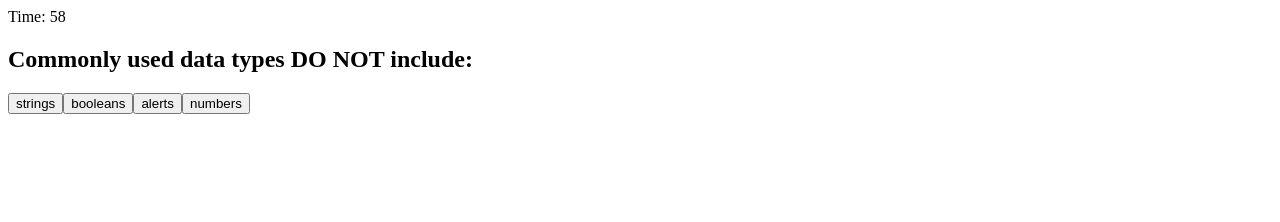
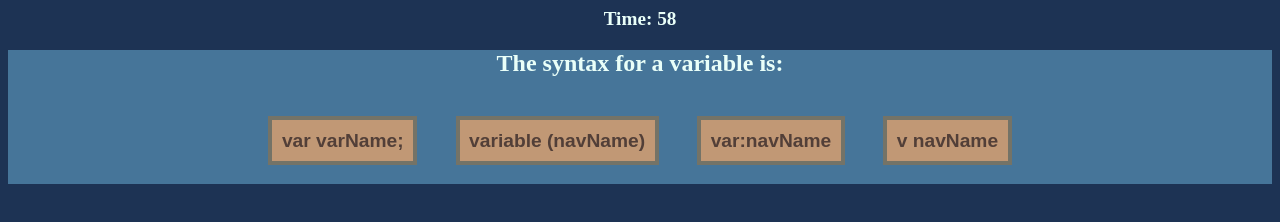
Before and after one commit to Ccatalyst/Javascript-and-API-timed-quiz, a plain HTML site: page index.html in a window 1280 px wide. Both pictures are taken after a click on the button "Start Quiz". Drawn offline with Linux system fonts and the light colour scheme.

Commit message:
added style

```diff
--- a/Assets/script.js
+++ b/Assets/script.js
@@ -1,8 +1,8 @@
 var codequestions = [
 	{
-		title: "Commonly used data types DO NOT include:",
-		choices: ["strings", "booleans", "alerts", "numbers"],
-		answer: "alerts",
+		title: "The syntax for a variable is:",
+		choices: ["var varName;", "variable (navName)", "var:navName", "v navName"],
+		answer: "var varName;",
 	},
 	{
 		title: "The condition in an if / else statement is enclosed within ____.",
@@ -10,9 +10,19 @@ var codequestions = [
 		answer: "parentheses",
 	},
 	{
-		title: "Spiderman’s real name is…",
-		choices: ["Bob Sagat", "Ryu", "Peter Parker", "Clark Kent"],
-		answer: "Peter Parker",
+		title: "Comments are started with what symbols?",
+		choices: ["**", "~", "//", "<<!>"],
+		answer: "//",
+	},
+	{
+		title: "Is Javascript case-sensitive?",
+		choices: ["Yes", "No"],
+		answer: "Yes ",
+	},
+	{
+		title: "Where is the correct place to insert a JavaScript?",
+		choices: ["<head>", "<body>", "Both"],
+		answer: "Both",
 	},
 ];
 
@@ -72,6 +82,7 @@ function nextQuestion() {
 	showQuestion.choices.forEach(function (choice) {
 		var choiceBtn = document.createElement("button");
 		choiceBtn.setAttribute("value", choice);
+		choiceBtn.setAttribute("class", ".quizButton");
 		choiceBtn.textContent = choice;
 		choiceBtn.onclick = checkAnswer;
 		choices.appendChild(choiceBtn);
--- a/Assets/style.css
+++ b/Assets/style.css
@@ -1,3 +1,37 @@
+:root {
+	color: #e9fff9;
+}
+
+body {
+	text-align: center;
+	background-color: #1d3354;
+	align-items: center;
+}
+button {
+	font-size: larger;
+	font-weight: bold;
+	color: #523f38;
+	background-color: #c19875;
+	padding: 0.5em;
+	margin: 1em;
+	border: 0.25em solid #747367;
+}
+li {
+	list-style: none;
+}
+.wrapper {
+	background-color: #467599;
+}
+.timer {
+	font-size: larger;
+	font-weight: bold;
+}
+
 .hide {
 	display: none;
 }
+#scoresList {
+	color: #c19875;
+	font-size: larger;
+	font-weight: bold;
+}
--- a/index.html
+++ b/index.html
@@ -14,7 +14,7 @@
 			<div id="start-screen" class="start">
 				<h1>This is a Coding Quiz</h1>
 				<p>Answer these Trivia Questions</p>
-				<button id="startBtn">Start Quiz</button>
+				<button class="button" id="startBtn">Start Quiz</button>
 			</div>
 			<!-- and this div will show when startBtn is clicked-->
 			<div id="questions" class="hide">
@@ -25,10 +25,6 @@
 			<div id="end-screen" class="hide">
 				<h2>You’re Done.</h2>
 				<p>Your final score is <span id="final-score"></span>.</p>
-				<!-- <p>
-					Enter initials: <input type="text" id="initials" max="3" />
-					<button id="submit">Submit</button>
-				</p> -->
 				<div>
 					<ul id="scoresList"></ul>
 				</div>
```
Also changed, not shown: 1 other file.
